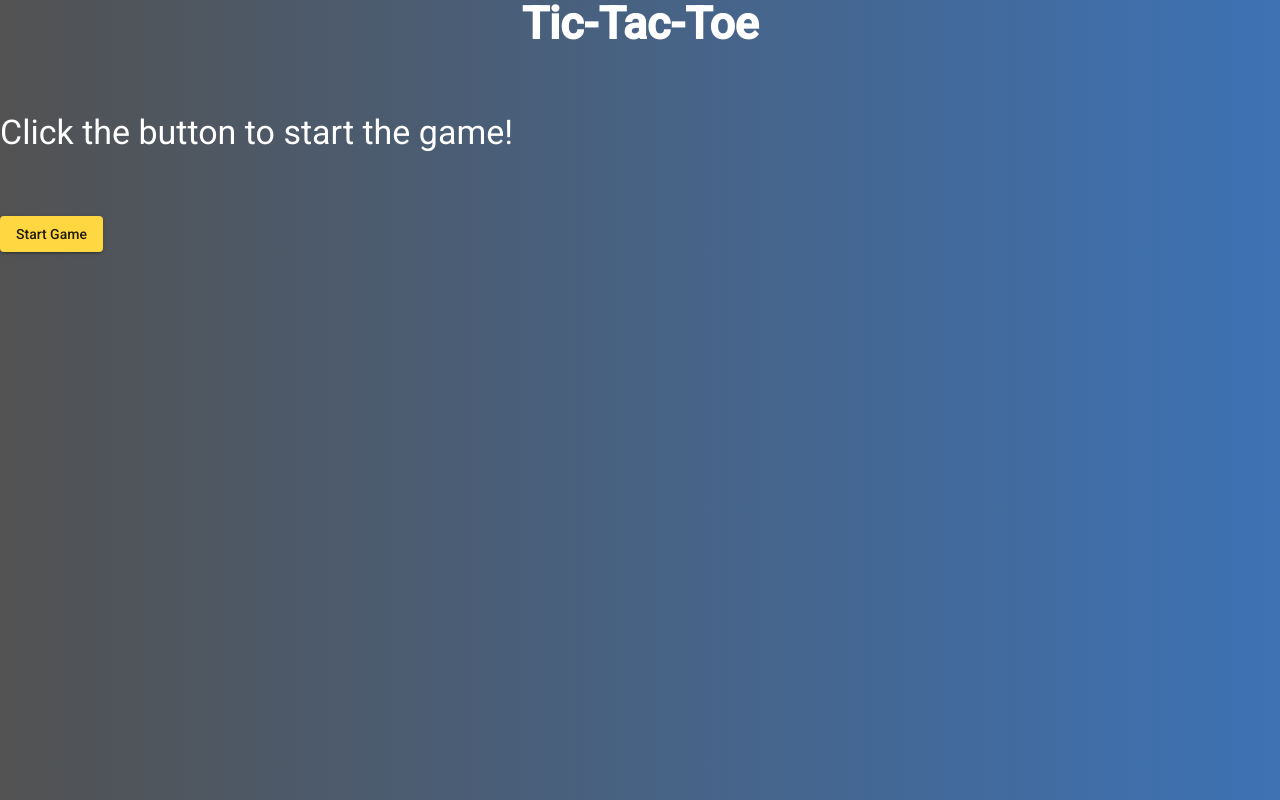
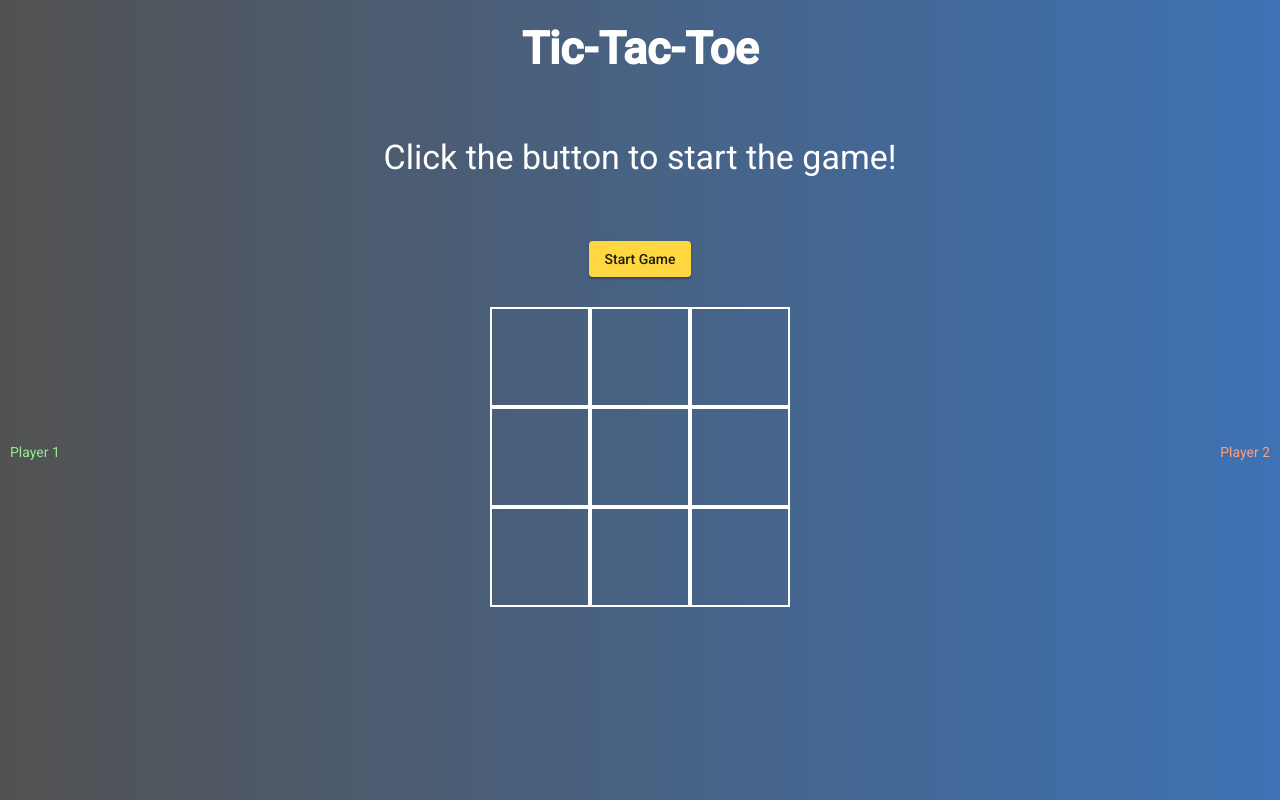
Before and after one commit to vamsikoneti/TicTacToe, an Angular app: page / in a window 1280 px wide. Built offline with nearby package versions, Linux system fonts and the light colour scheme.

Commit message:
Added Board

```diff
--- a/src/app/game/game.component.html
+++ b/src/app/game/game.component.html
@@ -1,11 +1,39 @@
 
 <!-- for special classes like mat-display-2, use: ng add @angular/material -->
 <div class="main-container">
-    <h1 class="mat-display-2" style="text-align: center; font-weight: bold; color: #fff;"> Tic-Tac-Toe</h1>
+    <h1 class="mat-display-2" style="text-align: center; font-weight: bold; color: #fff; padding-top: 25px;"> Tic-Tac-Toe</h1>
     <div class="field">
-        <p class="mat-display-1"  style="color: #fff;"> Click the button to start the game!</p>
+        <p class="mat-display-1 d-flex justify-content-center"  style="color: #fff;"> Click the button to start the game!</p>
     </div>
-    <div class="field" style="width: 100%; ">
+    <div class="field d-flex justify-content-center" style="width: 100%; ">
         <button mat-raised-button color="accent" class="start-game-button"> Start Game</button>
     </div>
+
+    <div class="gameboard">
+        <div class="players player-1 align-self-center">
+            <p class="mat-body-1" style="font-weight: 700px; margin: 0 0 10px 10px;"  > Player 1 </p> </div>
+        <div class="gamefield container-fluid">
+            <div class="row">
+                <div class="subfield col-4"></div>
+                <div class="subfield col-4"></div>
+                <div class="subfield col-4"></div>
+            </div>
+
+            <div class="row">
+                <div class="subfield col-4"></div>
+                <div class="subfield col-4"></div>
+                <div class="subfield col-4"></div>
+            </div>
+
+            <div class="row">
+                <div class="subfield col-4"></div>
+                <div class="subfield col-4"></div>
+                <div class="subfield col-4"></div>
+            </div>
+        </div>
+        <div class="players player-2 align-self-center">
+            <p class="mat-body-1" style="font-weight: 700px; margin: 0 10px 10px 0;"  > Player 2 </p> </div>
+    </div>
+
+
 </div>
--- a/src/app/game/game.component.scss
+++ b/src/app/game/game.component.scss
@@ -0,0 +1,41 @@
+.main-container
+{
+    .gameboard
+    {
+        display: flex;
+        flex-direction: row;
+        justify-content: space-between;
+        margin-top: 30px;
+
+        .player-1
+        {
+            p
+            {
+                color: lightgreen
+            }
+        }
+
+        .player-2
+        {
+            p
+            {
+                color: lightsalmon;
+            }
+        }
+
+
+
+
+        .gamefield
+        {
+            max-width: 300px;
+            .subfield
+            {
+                cursor: pointer;
+                height: 100px;
+                width: 100px;
+                border: 2px solid white;
+            }
+        }
+    }
+}
--- a/src/styles.scss
+++ b/src/styles.scss
@@ -1,4 +1,6 @@
 /* You can add global styles to this file, and also import other style files */
+@import "~bootstrap/scss/bootstrap";
+
 
 html, body { height: 100%; }
 body { margin: 0; font-family: Roboto, "Helvetica Neue", sans-serif; background: linear-gradient(to right, #525252, #3d72b4);}
```
